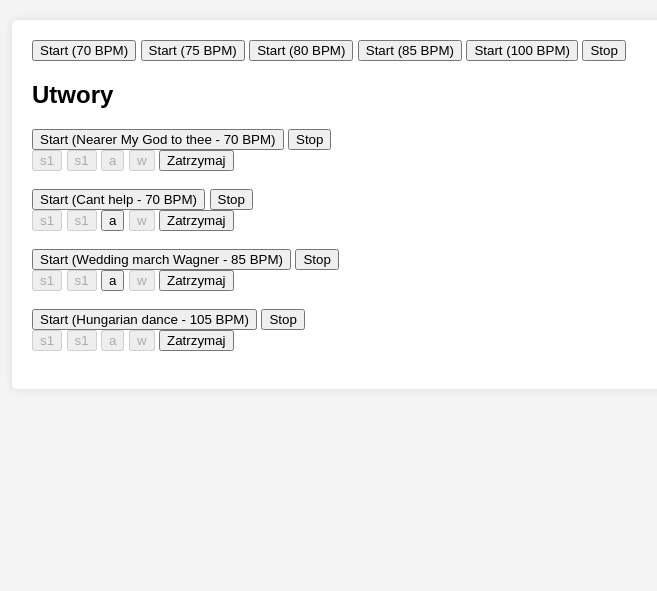
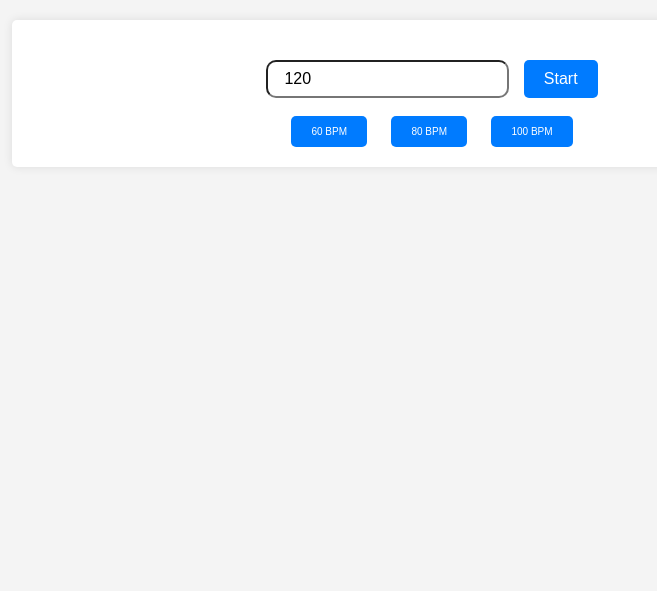
Before and after one commit to arkaddev/quartet, a PHP site: page /metronome.php in a window 1280 px wide. Shown: the part 170-761 px from the top of the page, without its empty margins (208-865 px from the left). Run offline with PHP 8.4, Linux system fonts and the light colour scheme; the visitor is signed in with stand-in values (Sample User, id 1).

Commit message:
added new metronome

```diff
--- a/metronome.php
+++ b/metronome.php
@@ -1,5 +1,7 @@
 <?php
+ini_set('session.gc_maxlifetime', 86400);
 session_start();
+
 
 // Sprawdź, czy użytkownik jest zalogowany
 if(!isset($_SESSION['zalogowany']) || $_SESSION['zalogowany'] !== true) {
@@ -19,6 +21,54 @@ $username = $_SESSION['username'];
     <meta name="viewport" content="width=device-width, initial-scale=1.0">
     <title>admin panel</title>
     <link rel="stylesheet" href="admin/styleadmin.css">
+  <style>
+
+        #metronome {
+            text-align: center;
+            margin-top: 20px;
+        }
+
+        .inputstart{
+            font-size: 16px;
+            padding: 8px 16px;
+          border-radius: 10px;
+        }
+
+        .buttonstart {
+            cursor: pointer;
+         padding: 10px 20px;
+            font-size: 16px;
+            cursor: pointer;
+            background-color: #007bff;
+            color: #fff;
+            border: none;
+            border-radius: 5px;
+            margin-left: 10px;
+        }
+
+
+
+      button:hover {
+            background-color: #0056b3;
+        }
+
+    .buttontempo {
+            font-size: 10px;
+            padding: 8px 16px;
+            margin: 0 10px;
+      cursor: pointer;
+         padding: 10px 20px;
+
+            cursor: pointer;
+            background-color: #007bff;
+            color: #fff;
+            border: none;
+            border-radius: 5px;
+            margin-left: 10px;
+        }
+
+
+    </style>
 </head>
 <body>
     <header>
@@ -35,85 +85,76 @@ $username = $_SESSION['username'];
     <div class="container">
 
 
-         <button onclick="startMetronome(70)">Start (70 BPM)</button>
-        <button onclick="startMetronome(75)">Start (75 BPM)</button>
-         <button onclick="startMetronome(80)">Start (80 BPM)</button>
-        <button onclick="startMetronome(85)">Start (85 BPM)</button>
-    <button onclick="startMetronome(100)">Start (100 BPM)</button>
-    <button onclick="stopMetronome()">Stop</button>
-      <br>
-
-        <h2>Utwory</h2>
-
-        <button onclick="startMetronome(70)">Start (Nearer My God to thee - 70 BPM)</button>
-        <button onclick="stopMetronome()">Stop</button>
-        <br>
-        <button disabled onclick="playSound('audio1')">s1</button>
-        <button disabled onclick="playSound('audio2')">s1</button>
-        <button disabled onclick="playSound('audio3')">a</button>
-        <button disabled onclick="playSound('audio4')">w</button>
-        <button onclick="pauseAudio()">Zatrzymaj</button>
-        <br><br>
-
-        <button onclick="startMetronome(70)">Start (Cant help - 70 BPM)</button>
-        <button onclick="stopMetronome()">Stop</button>
-        <br>
-        <button disabled onclick="playSound('audio5')">s1</button>
-        <button disabled onclick="playSound('audio6')">s1</button>
-        <button onclick="playSound('audio7')">a</button>
-        <button disabled onclick="playSound('audio8')">w</button>
-        <button onclick="pauseAudio()">Zatrzymaj</button>
-        <br><br>
-
-        <button onclick="startMetronome(85)">Start (Wedding march Wagner - 85 BPM)</button>
-        <button onclick="stopMetronome()">Stop</button>
-        <br>
-        <button disabled onclick="playSound('audio9')">s1</button>
-        <button disabled onclick="playSound('audio10')">s1</button>
-        <button onclick="playSound('audio11')">a</button>
-        <button disabled onclick="playSound('audio12')">w</button>
-        <button onclick="pauseAudio()">Zatrzymaj</button>
-        <br><br>
-
-        <button onclick="startMetronome(105)">Start (Hungarian dance - 105 BPM)</button>
-        <button onclick="stopMetronome()">Stop</button>
-        <br>
-        <button disabled onclick="playSound('audio13')">s1</button>
-        <button disabled onclick="playSound('audio14')">s1</button>
-        <button disabled onclick="playSound('audio15')">a</button>
-        <button disabled onclick="playSound('audio16')">w</button>
-        <button onclick="pauseAudio()">Zatrzymaj</button>
-        <br><br>
-
-        <audio id="audio7" src="admin/sounds/altowka cant help.mp3"></audio>
-        <audio id="audio11" src="admin/sounds/altowka wagner.mp3"></audio>
-
+    <div id="metronome">
+        <input type="number" id="tempoInput" class="inputstart" placeholder="Tempo (BPM)" value="120">
+      <button id="startStopButton" class="buttonstart">Start</button><br><br>
+        <button id="tempo60Button" class="buttontempo">60 BPM</button>
+        <button id="tempo80Button" class="buttontempo">80 BPM</button>
+        <button id="tempo100Button" class="buttontempo">100 BPM</button>
+    </div>
 
     <script>
-        function playSound(audioId) {
-            var audio = document.getElementById(audioId);
-            audio.play();
+        let timer;
+        let tempo = 120; // Default tempo in BPM (beats per minute)
+        let playing = false;
+        let interval = 60000 / tempo; // Initial interval
+
+        function playClick() {
+            const click = new Audio('admin/t.mp3'); // Provide your click sound file
+            click.play();
         }
+
+        function startStop() {
+            if (!playing) {
+                playing = true;
+                startMetronome();
+                document.getElementById('startStopButton').innerText = 'Stop';
+            } else {
+                playing = false;
+                clearInterval(timer);
+                document.getElementById('startStopButton').innerText = 'Start';
+            }
+        }
+
+        function startMetronome() {
+            timer = setInterval(playClick, interval);
+        }
+
+        function changeTempo(newTempo) {
+            tempo = newTempo;
+            interval = 60000 / tempo;
+            if (playing) {
+                clearInterval(timer);
+                startMetronome();
+            }
+            document.getElementById('tempoInput').value = tempo; // Update tempo input field
+        }
+
+        document.getElementById('startStopButton').addEventListener('click', startStop);
+        document.getElementById('tempoInput').addEventListener('change', function() {
+            tempo = parseInt(this.value);
+            interval = 60000 / tempo;
+            if (playing) {
+                clearInterval(timer);
+                startMetronome();
+            }
+        });
+
+        document.getElementById('tempo60Button').addEventListener('click', function() {
+            changeTempo(60);
+        });
+
+        document.getElementById('tempo80Button').addEventListener('click', function() {
+            changeTempo(80);
+        });
+
+        document.getElementById('tempo100Button').addEventListener('click', function() {
+            changeTempo(100);
+        });
     </script>
 
 
-    <script>
-        let intervalID;
 
-        function startMetronome(tempo) {
-            let interval = 60000 / tempo; // Obliczenie czasu interwału w milisekundach
-            intervalID = setInterval(playTick, interval);
-        }
-
-        function stopMetronome() {
-            clearInterval(intervalID);
-        }
-
-        function playTick() {
-            let audio = new Audio('admin/t.mp3'); // Załaduj dźwięk metronomu (plik wav)
-            audio.play();
-        }
-    </script>
         </div>
 
     <footer>
```
